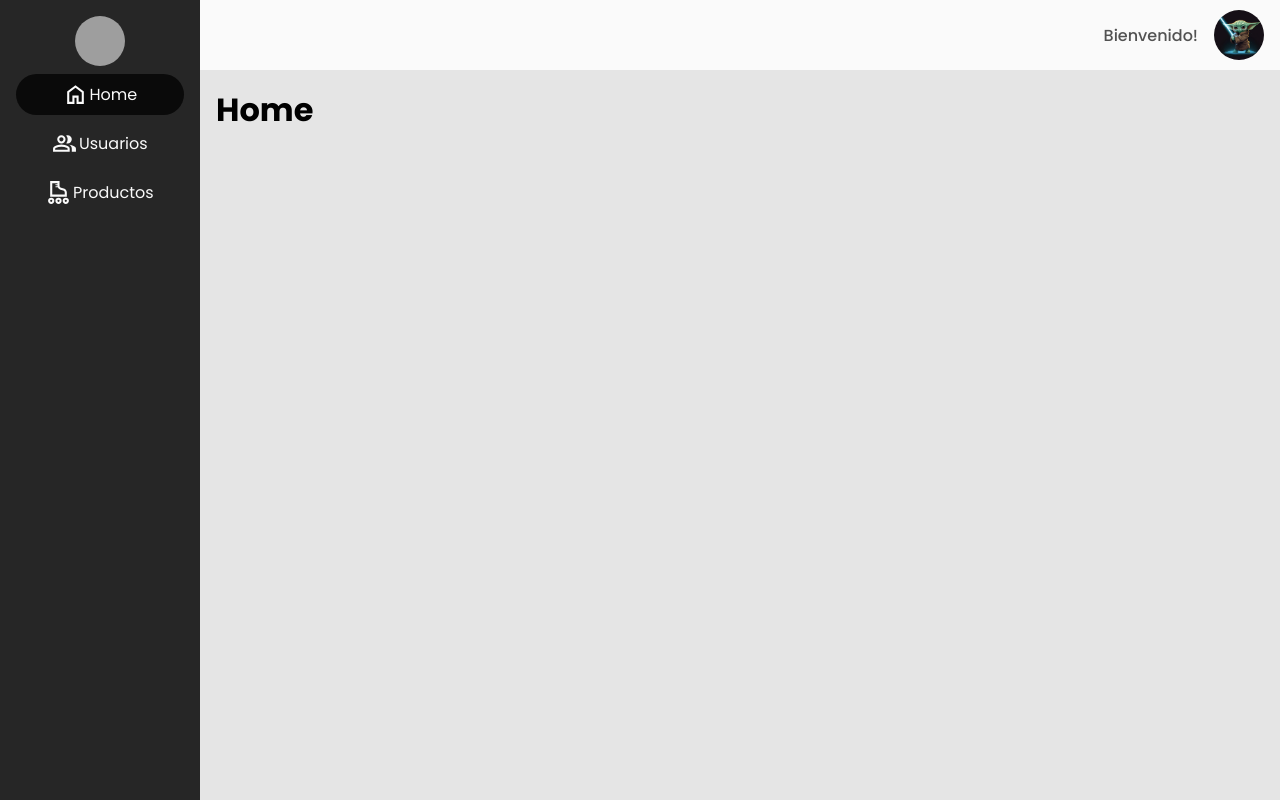
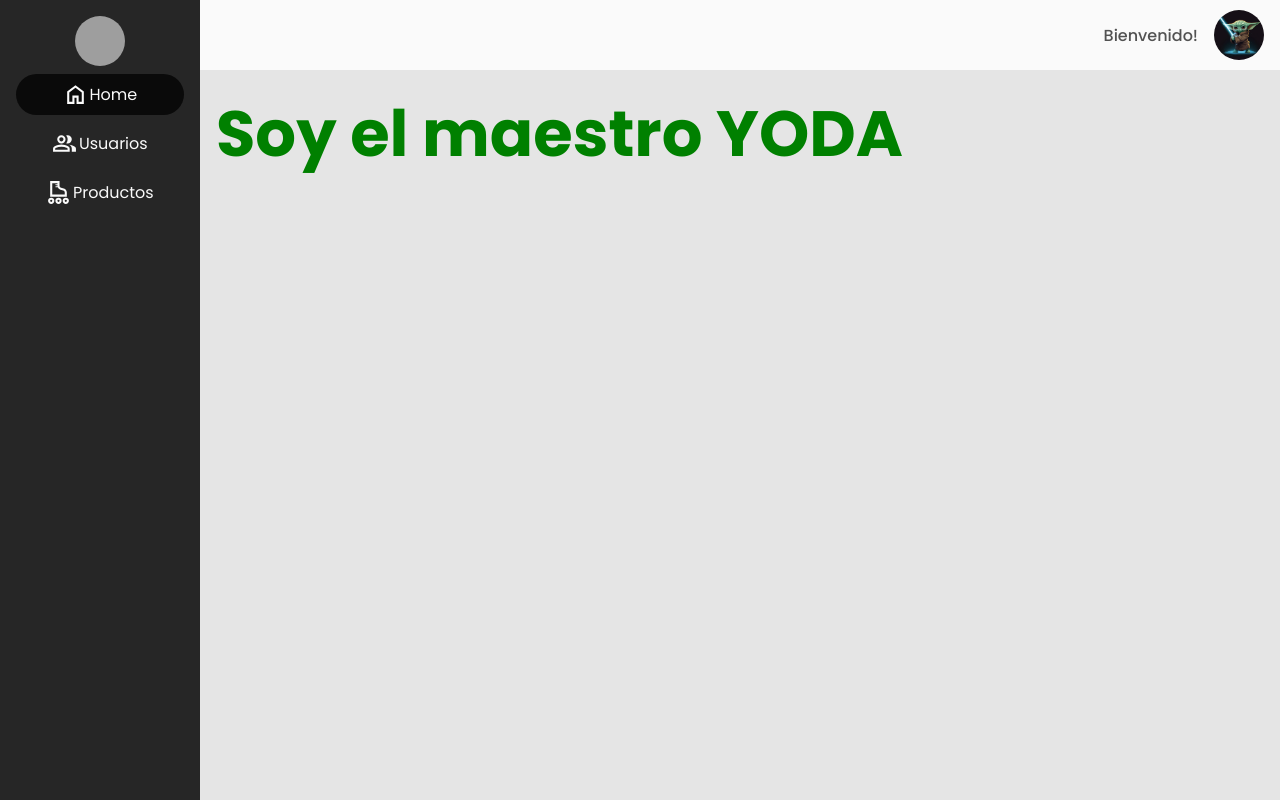
Before and after one commit to Sofi231098/dashboard-moffy-sport, a React (Vite) app: page / in a window 1280 px wide. Built offline with nearby package versions, Linux system fonts and the light colour scheme; grey boxes are pictures that could not be loaded.

Commit message:
Structure Page

```diff
--- a/index.html
+++ b/index.html
@@ -1,5 +1,5 @@
 <!DOCTYPE html>
-<html lang="en">
+<html lang="es">
     <head>
         <meta charset="UTF-8" />
         <meta name="viewport" content="width=device-width, initial-scale=1.0" />
--- a/src/components/SideBar/SideBar.css
+++ b/src/components/SideBar/SideBar.css
@@ -1,8 +1,8 @@
 .side-bar {
     position: fixed;
     width: 50px;
-    background-color: #262626;
-    color: #fff;
+    background-color: var(--color-primary-800);
+    color: var(--color-primary-50);
     min-height: 100vh;
     display: flex;
     flex-direction: column;
@@ -27,7 +27,7 @@
     align-items: center;
     justify-content: center;
     text-decoration: none;
-    color: #fafafa;
+    color: var(--color-primary-50);
     width: 100%;
     padding: 0.5rem;
     gap: 0.1rem;
@@ -47,7 +47,7 @@
 
 
 
-@media (width > 768px) {
+@media (min-width: 768px) {
     .side-bar {
         width: 200px;
         padding-inline: 1rem;
--- a/src/components/TopBar/TopBar.css
+++ b/src/components/TopBar/TopBar.css
@@ -1,8 +1,8 @@
 .top-bar {
     width: 100%;
     height: 70px;
-    background-color: #fafafa;
-    color: #525252;
+    background-color: var(--color-primary-50);
+    color: var(--color-primary-600);
     display: flex;
     justify-content: end;
     align-items: center;
--- a/src/layouts/BasicLayout.css
+++ b/src/layouts/BasicLayout.css
@@ -10,7 +10,7 @@
     padding: 1rem;
 }
 
-@media (width > 768px) {
+@media (min-width: 768px) {
     .basic-layout {
         margin-left: 200px;
         width: calc(100% - 200px);
--- /dev/null
+++ b/src/pages/Home/Home.css
@@ -0,0 +1,6 @@
+.home__titulo{
+    font-size: 4rem;
+    font-weight: bold;
+    margin-bottom: 1rem;
+    color: green;
+}
--- /dev/null
+++ b/src/pages/Home/Home.jsx
@@ -0,0 +1,7 @@
+import './Home.css';
+
+export const Home = () => {
+    return (
+        <h1 className='home__titulo'>Soy el maestro YODA</h1>
+    )
+}
--- /dev/null
+++ b/src/pages/index.js
@@ -0,0 +1 @@
+export { Home } from "./Home/Home";
--- a/src/routes/Navigation.jsx
+++ b/src/routes/Navigation.jsx
@@ -1,12 +1,13 @@
 import { BrowserRouter, Routes, Route } from 'react-router-dom';
 import { BasicLayout } from '../layouts';
+import { Home } from '../pages';
 
 export const Navigation = () => {
 
     const routes = [
         {
             path: "/",
-            component: <h1>Home</h1>,
+            component: Home,
             layout: BasicLayout,
             exact: true,
         },
@@ -25,7 +26,6 @@ export const Navigation = () => {
     ];
 
     return (
-        <>
         <BrowserRouter>
             <Routes>
                 {routes.map((route, index) => (
@@ -35,13 +35,13 @@ export const Navigation = () => {
                         exact={route.exact}
                         element={
                             <route.layout>
-                                    {route.component}
+                                <route.component />
+                                {/* {route.component} */}
                             </route.layout>
                         }
                     />
                 ))}
             </Routes>
         </BrowserRouter>
-        </>
     )
 }
```
Lines whose indentation alone changed are shown as unchanged.
